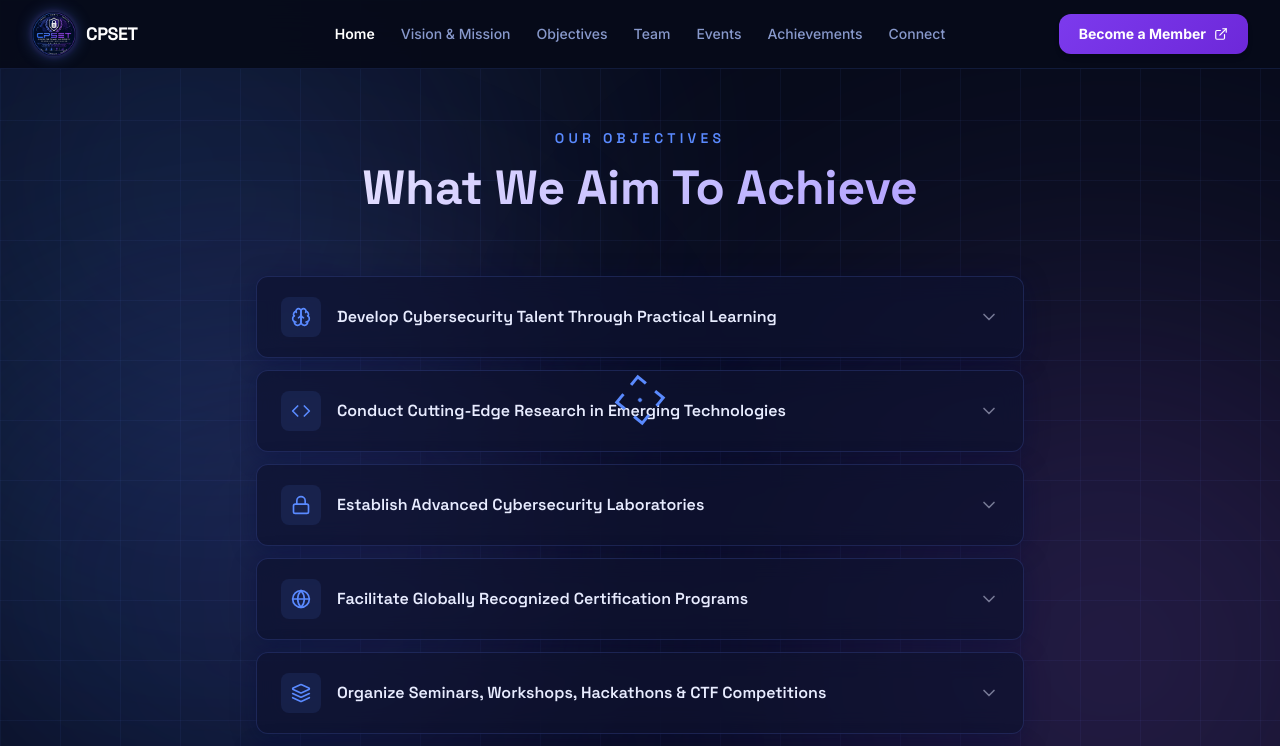
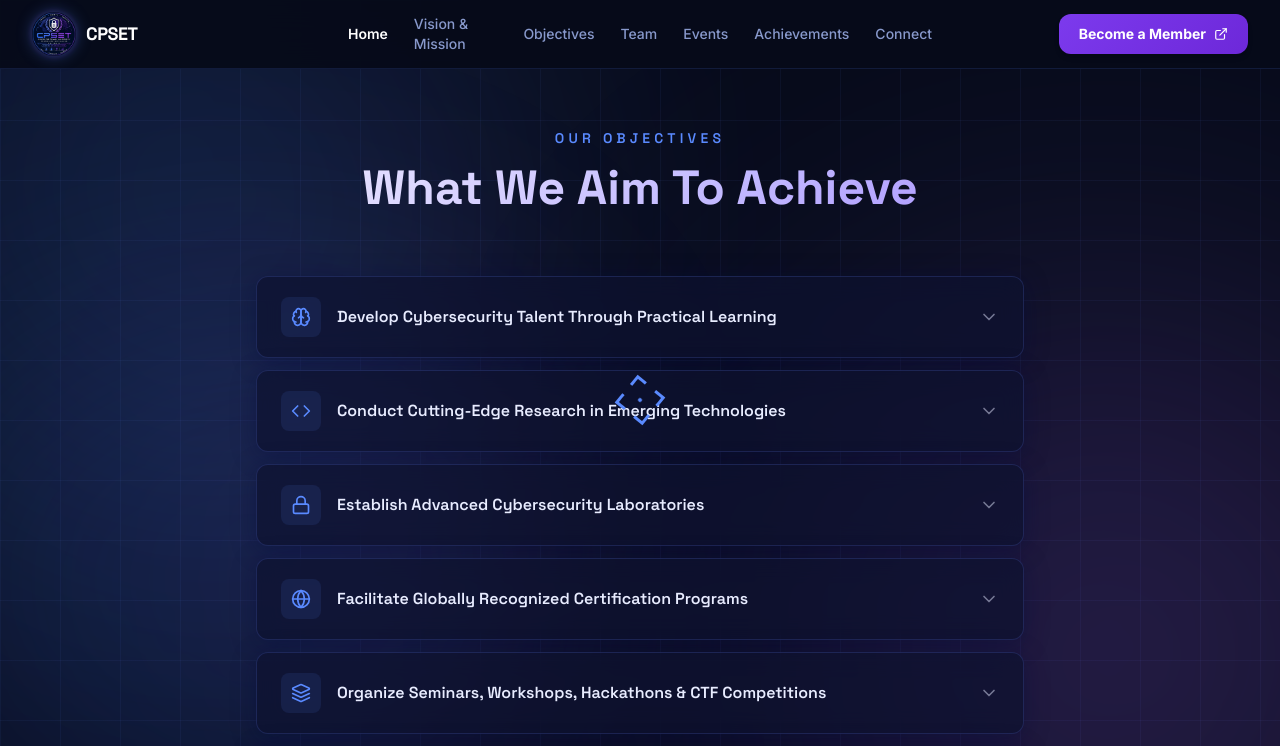
Before and after one commit to Pathi-AmanPal/CPSET, a Next.js app: page /objectives in a window 1280 px wide. Shown: the top 746 px of the page. Built offline with nearby package versions, Linux system fonts and the light colour scheme.

Commit message:
fix: remove unused BookOpen import add relative to navbar row

```diff
--- a/components/sections/Hero.tsx
+++ b/components/sections/Hero.tsx
@@ -11,7 +11,6 @@ import {
   Lightbulb,
   Star,
   Users,
-  BookOpen,
   Calendar,
   Trophy,
 } from "lucide-react";
--- a/components/sections/Navbar.tsx
+++ b/components/sections/Navbar.tsx
@@ -65,7 +65,7 @@ export default function Navbar() {
         }}
       >
         <div className="max-w-7xl mx-auto px-4 sm:px-6 lg:px-8">
-          <div className="flex items-center h-16 md:h-[68px]">
+          <div className="relative flex items-center h-16 md:h-[68px]">
 
             {/* ── Left: Logo + CPSET ── */}
             <a
```
